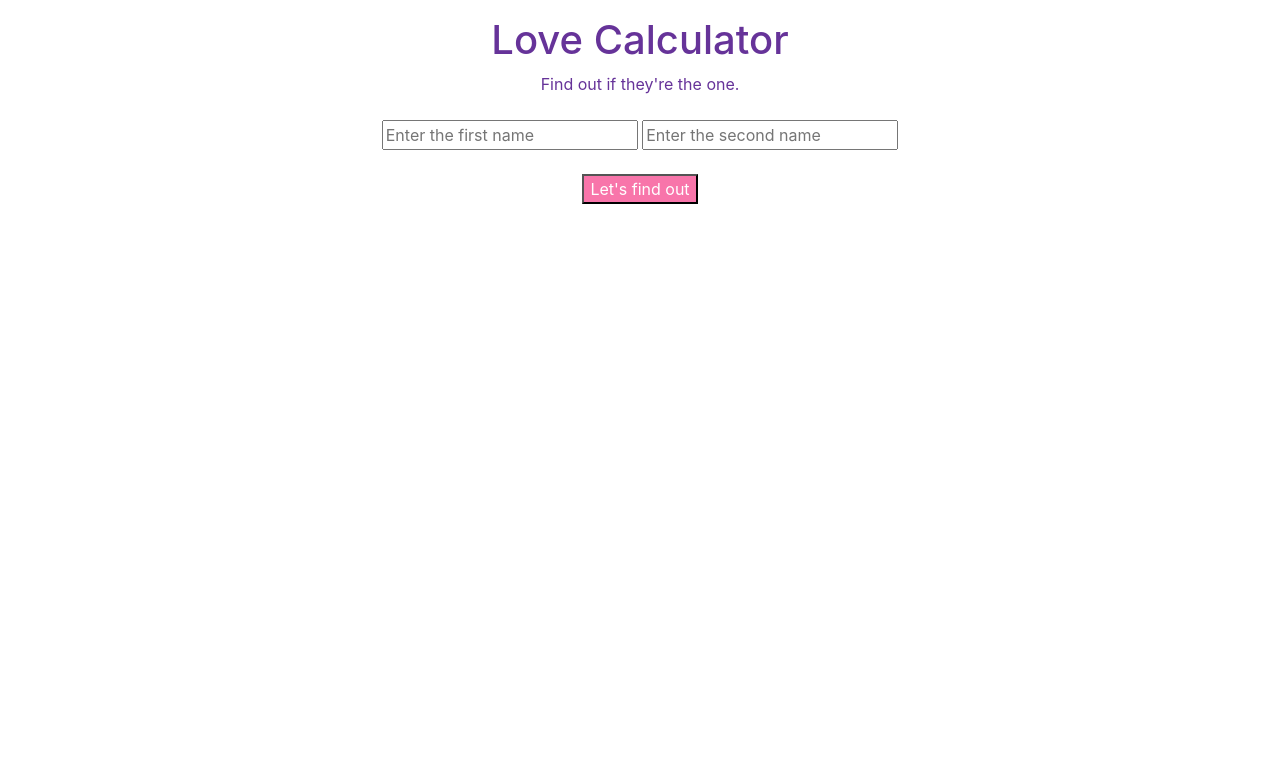
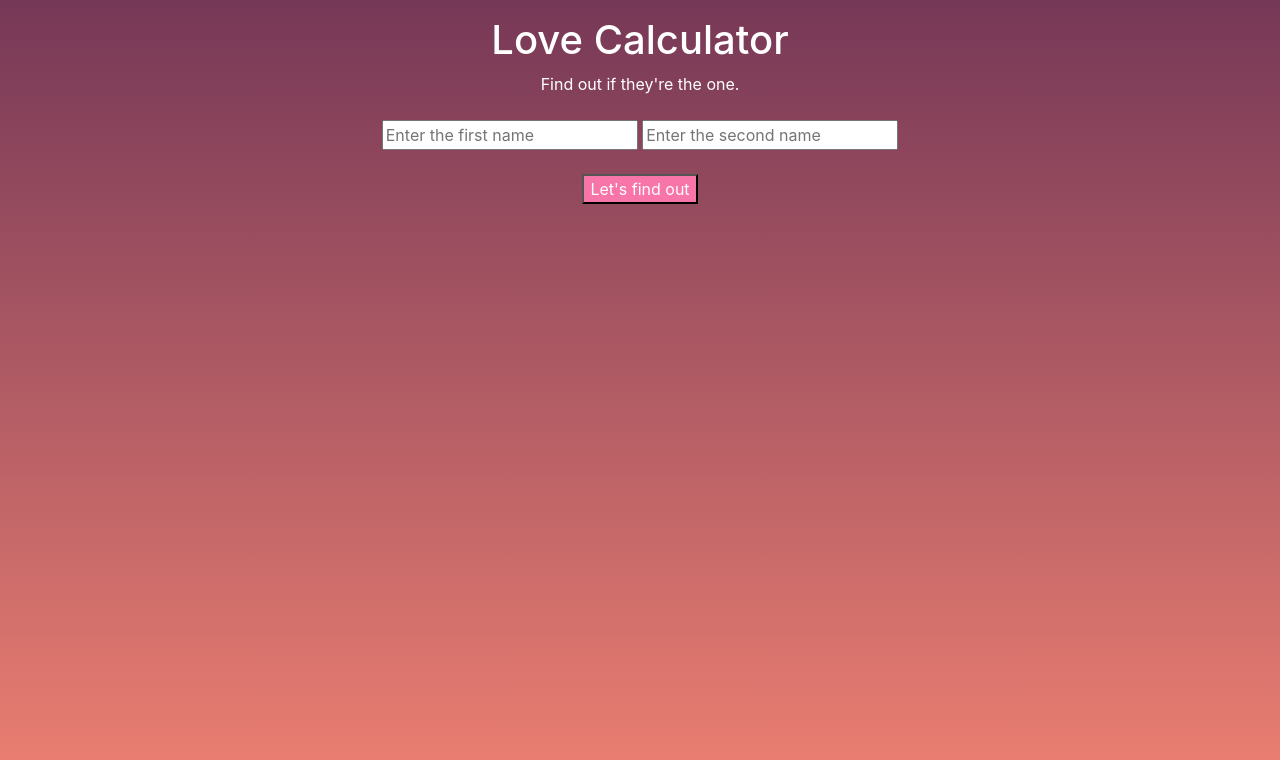
Before and after one commit to aliasisnekko/Love-Calculator, a plain HTML site: page index.html in a window 1280 px wide. Drawn offline with nearby package versions, Linux system fonts and the light colour scheme.

Commit message:
Add files via upload

```diff
--- a/CSS/style.css
+++ b/CSS/style.css
@@ -1,5 +1,15 @@
+html {
+    height: 100%;
+}
+
 body {
-    color: rebeccapurple;
+    height: 75%;
+    margin: 0;
+    background-repeat: no-repeat;
+    background-attachment: fixed;
+    color: #fff;
+    background: rgb(118, 56, 87);
+    background: linear-gradient(180deg, rgba(118, 56, 87, 1) 0%, rgba(239, 129, 114, 1) 100%);
 }
 
 .btn-pink {
@@ -7,3 +17,7 @@ body {
     color: #fff;
     border-color: #000;
 }
+
+.mass-center {
+    margin-top: 150px;
+}
```
